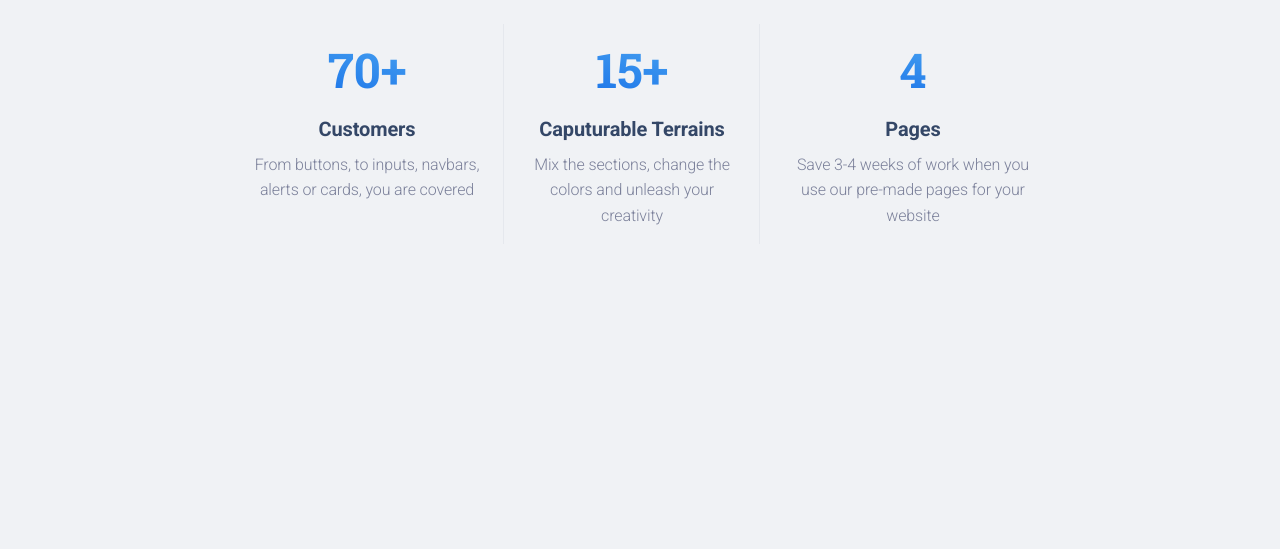
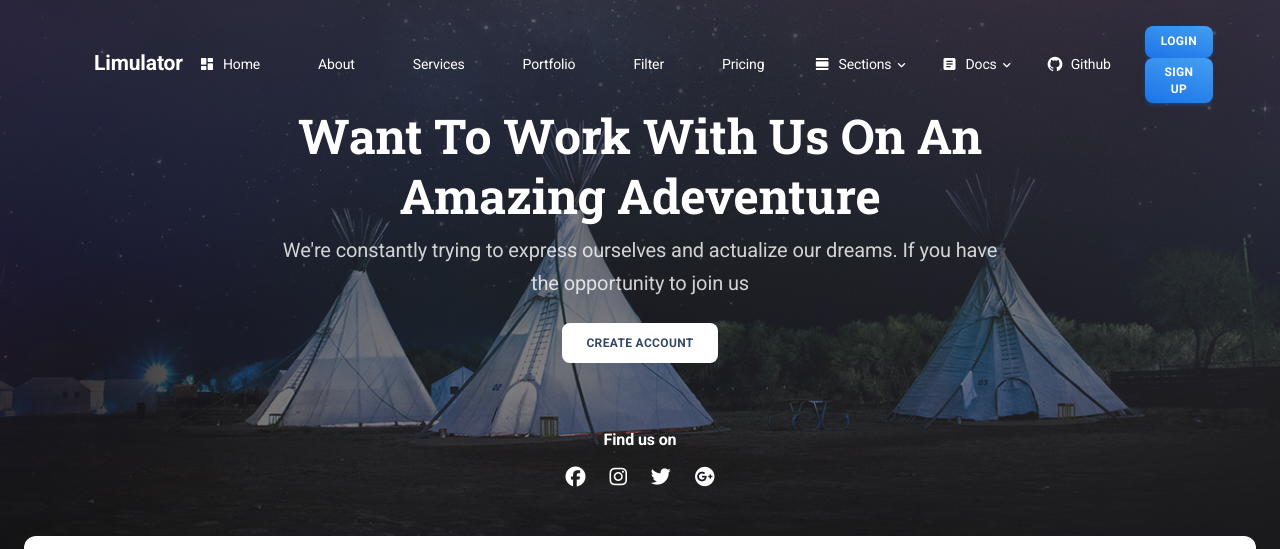
Before and after one commit to MASTERGOKUL/materialLimulator, a React (Create React App) app: page /about in a window 1280 px wide. Shown: the top 549 px of the page. Built offline with nearby package versions, Linux system fonts and the light colour scheme.

Commit message:
added about

```diff
--- a/src/App.js
+++ b/src/App.js
@@ -31,7 +31,7 @@ import routes from "routes";
 import Filter from "New components/filter/filter";
 import SignInPage from "layouts/pages/authentication/sign-in";
 import SignUpBasic from "New components/singnup/singnup";
-import Counters from "pages/Presentation/sections/Counters";
+import AboutUs from "pages/LandingPages/AboutUs";
 
 export default function App() {
   const { pathname } = useLocation();
@@ -64,7 +64,7 @@ export default function App() {
         <Route path="/filter" element={<Filter />} />
         <Route path="/signin" element={<SignInPage />} />
         <Route path="/signup" element={<SignUpBasic />} />
-        <Route path="/about" element={<Counters />} />
+        <Route path="/about" element={<AboutUs />} />
         <Route path="*" element={<Navigate to="/presentation" />} />
       </Routes>
     </ThemeProvider>
--- a/src/pages/LandingPages/AboutUs/index.js
+++ b/src/pages/LandingPages/AboutUs/index.js
@@ -47,8 +47,8 @@ function AboutUs() {
         routes={routes}
         action={{
           type: "external",
-          route1: "./layouts/pages/authentication/sign-in",
-          route2: "./New components/signup/signup",
+          route1: "/signin",
+          route2: "/signup",
           label1: "Login",
           label2: "Sign up",
           color: "info",
@@ -91,11 +91,11 @@ function AboutUs() {
                 },
               })}
             >
-              Work with an amazing design
+              Want To Work With Us On An Amazing Adeventure
             </MKTypography>
             <MKTypography variant="body1" color="white" opacity={0.8} mt={1} mb={3}>
               We&apos;re constantly trying to express ourselves and actualize our dreams. If you
-              have the opportunity to play this game
+              have the opportunity to join us
             </MKTypography>
             <MKButton color="default" sx={{ color: ({ palette: { dark } }) => dark.main }}>
               create account
--- a/src/routes.js
+++ b/src/routes.js
@@ -68,7 +68,7 @@ import ProgressBars from "layouts/sections/elements/progress-bars";
 import Toggles from "layouts/sections/elements/toggles";
 import Typography from "layouts/sections/elements/typography";
 import Filter from "New components/filter/filter";
-import Counters from "pages/Presentation/sections/Counters";
+import AboutUs from "pages/LandingPages/AboutUs";
 
 const routes = [
   {
@@ -112,7 +112,7 @@ const routes = [
   {
     name: "about",
     route: "/about",
-    component: <Counters />,
+    component: <AboutUs />,
   },
   {
     name: "services",
```
